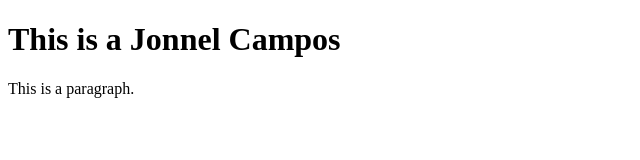
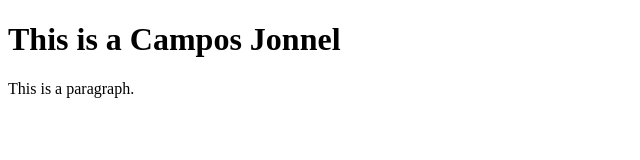
Before and after one commit to akojon/webproject, a plain HTML site: page index.html in a window 1280 px wide. Shown: the whole page, without its empty margins (0-640 px from the left). Drawn offline with Linux system fonts and the light colour scheme.

Commit message:
index.html

```diff
--- a/index.html
+++ b/index.html
@@ -7,7 +7,7 @@
 </head>
 <body>
 
-<h1>This is a Jonnel Campos</h1>
+<h1>This is a Campos Jonnel</h1>
 <p>This is a paragraph.</p>
 
 </body>
```
